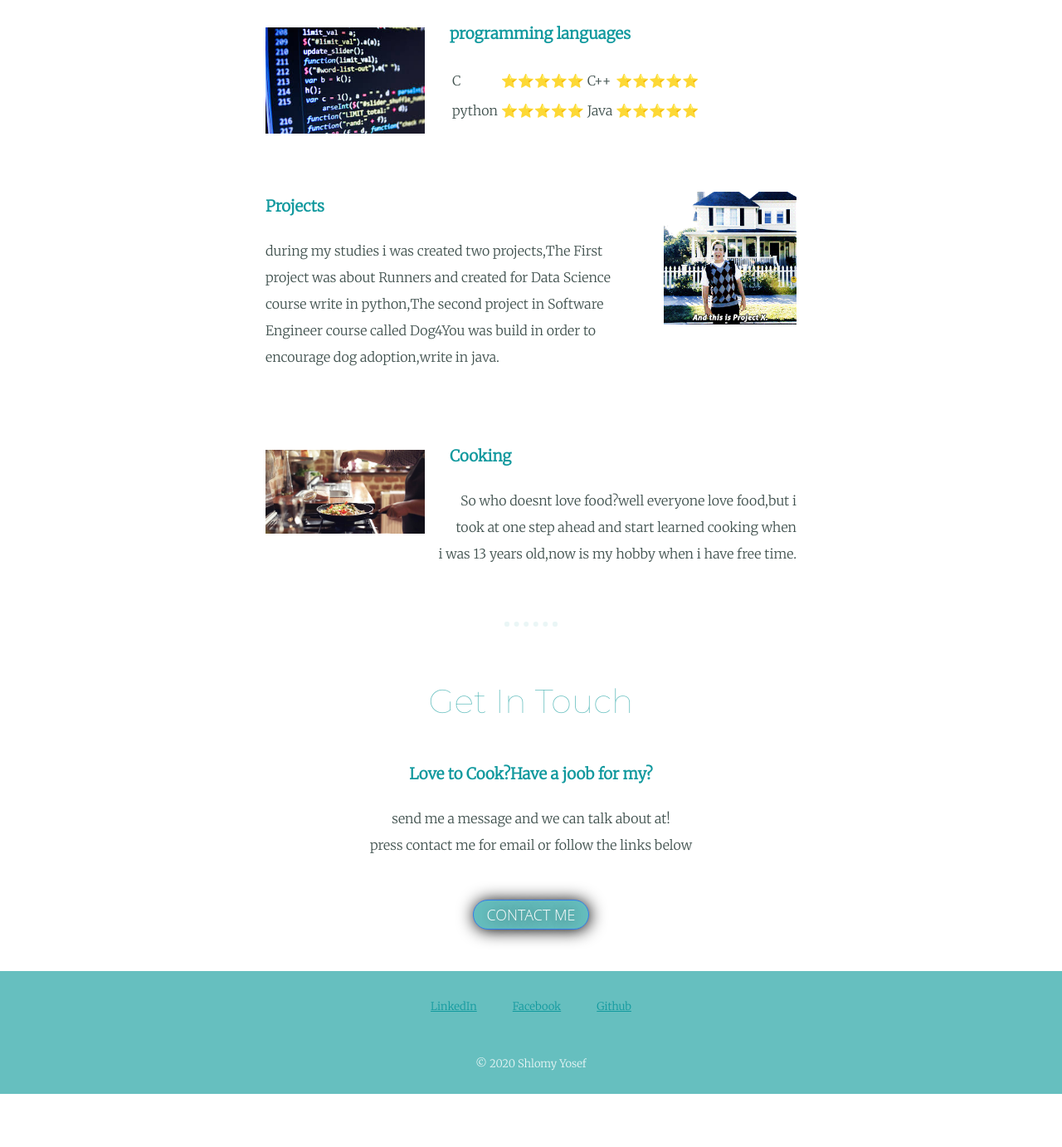
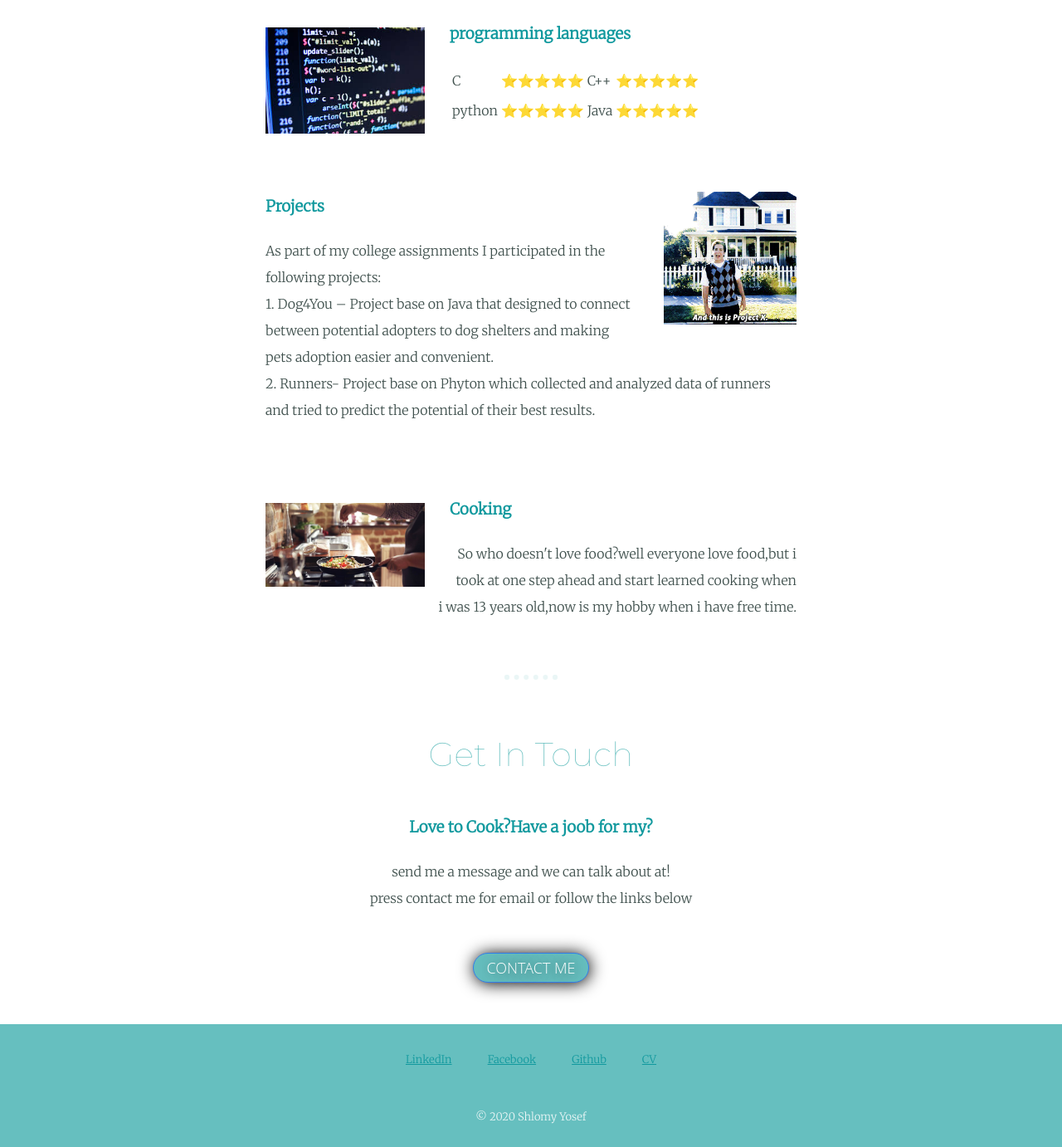
Before and after one commit to ShlomyYosef/PersonalSite, a plain HTML site: page index.html in a window 1280 px wide. Shown: the part 1510-2892 px from the top of the page at 83% size. Before the commit the page ends 2828 px from the top, so only its background shows below. Drawn offline with Linux system fonts and the light colour scheme.

Commit message:
Update index.html
add CV file

```diff
--- a/index.html
+++ b/index.html
@@ -2,7 +2,7 @@
 <html lang="en">
 <head>
     <meta charset="UTF-8">
-    <meta name="viewport" content="width=device-width, initial-scale=1.0, maximum-scale=1.0, user-scalable=no" />
+    <meta name="viewport" content="width=device-width, initial-scale=1.0">
     <title>Shlomy Yosef</title>
     <link rel="stylesheet" href="css/styles.css">
     <link rel="icon" type="image/png" sizes="32x32" href="css/favicon-32x32.png">
@@ -49,12 +49,15 @@
           <div class="skill-row">
             <img class="project" src="projectgif.gif" alt="projects-gif">
             <h3>Projects</h3>
-            <p class="project-text">during my studies i was created two projects,The First project was about Runners and created for Data Science course write in python,The second project in Software Engineer course called Dog4You was build in order to encourage dog adoption,write in java.</p>
+            <p class="project-text">As part of my college assignments I participated in the following projects:
+             <br> 1. Dog4You – Project base on Java that designed to connect between potential adopters to dog shelters and making pets adoption easier and convenient.
+             <br> 2. Runners- Project base on Phyton which collected and analyzed data of runners and tried to predict the potential of their best results.
+              </p>
           </div>
           <div class="skill-row">
             <img class="cooking" src="COOK.jpg" alt="cooking-picture">
             <h3>Cooking</h3>
-            <p class="cook-text">So who doesnt love food?well everyone love food,but i took at one step ahead and start learned cooking when i was 13 years old,now is my hobby when i have free time. </p>
+            <p class="cook-text">So who doesn't love food?well everyone love food,but i took at one step ahead and start learned cooking when i was 13 years old,now is my hobby when i have free time. </p>
           </div>
         </div>
         <hr>
@@ -72,6 +75,7 @@
         <a class="footer-link" href="https://www.linkedin.com/in/shlomy-yosef-a5330b17b/">LinkedIn</a>
         <a class="footer-link" href="https://www.facebook.com/shlomy.yosef.7">Facebook</a>
         <a class="footer-link" href="https://github.com/ShlomyYosef">Github</a>
+        <a class="footer-link" href="Shlomy Yosef eng_CV_2020.pdf">CV</a>
         <p class="copyright">© 2020 Shlomy Yosef</p>
       </div>
 
```
